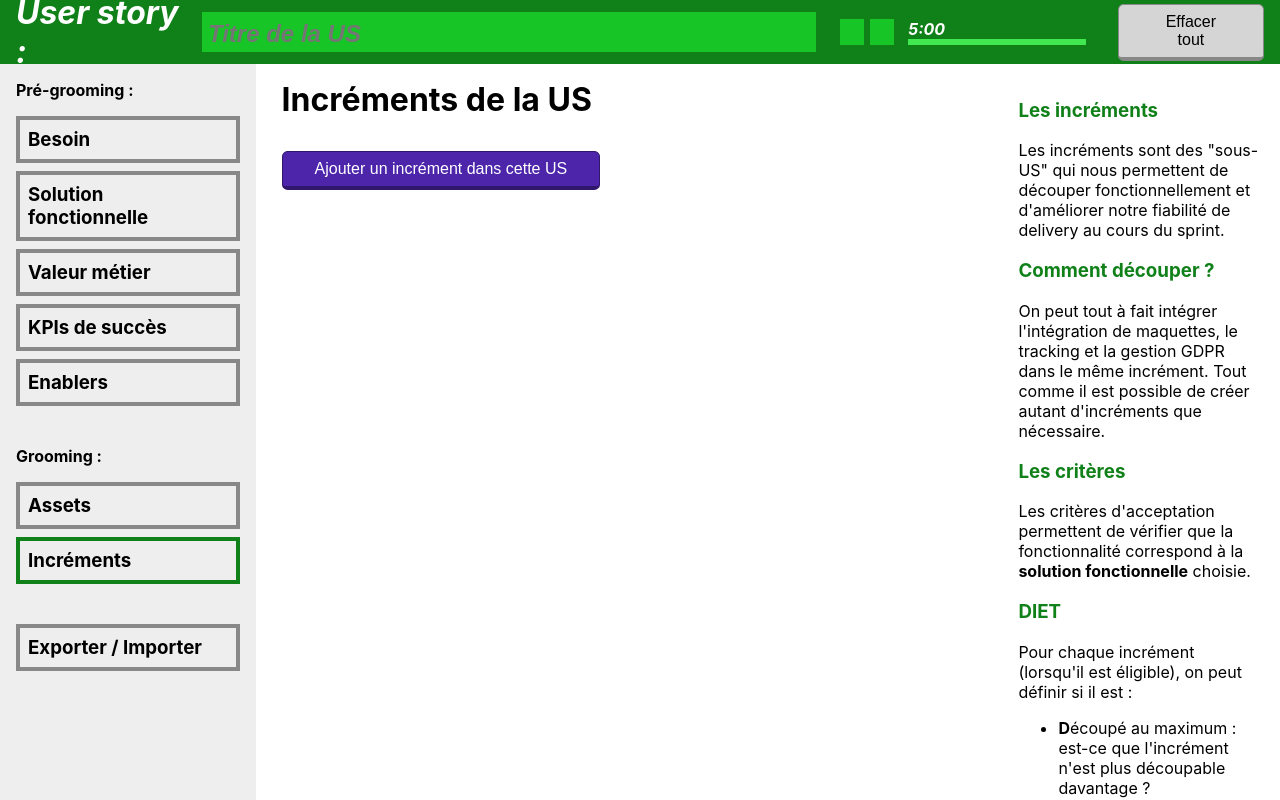
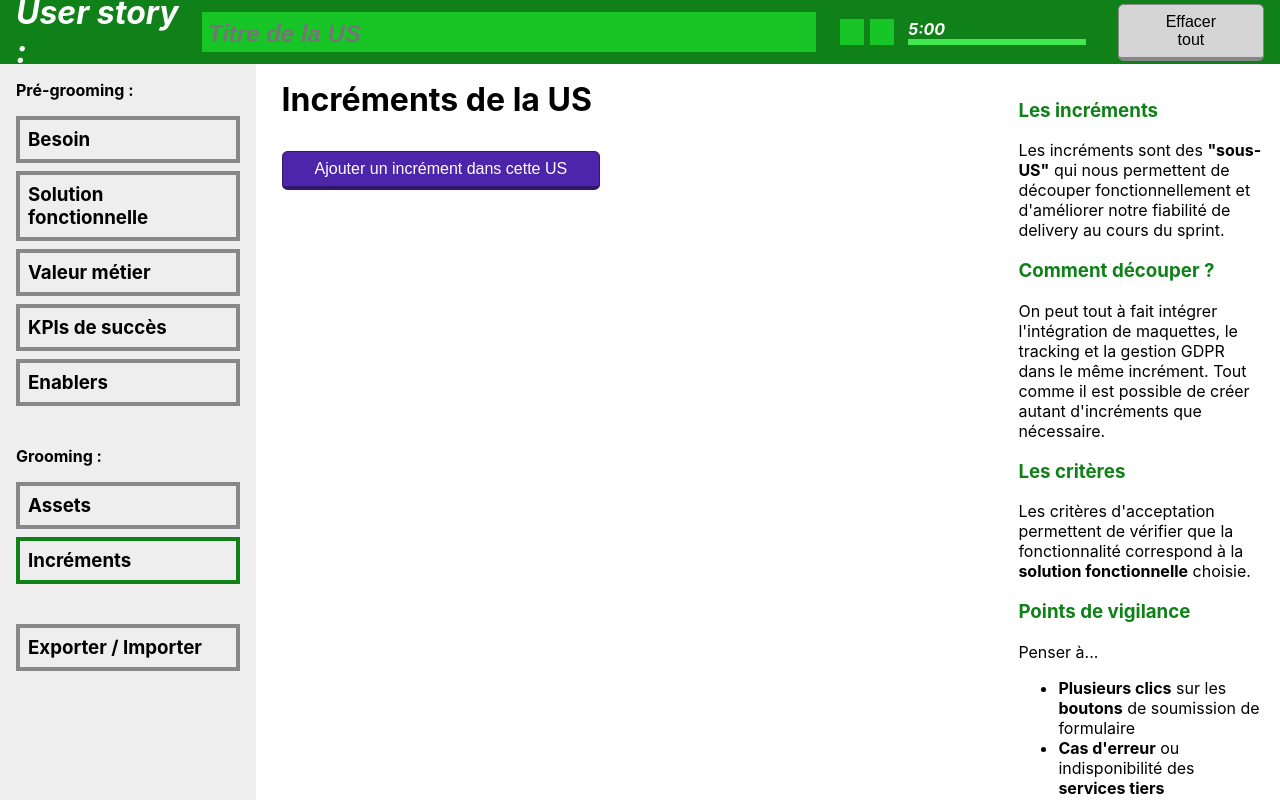
Before and after one commit to is06team/roadtrip-grooming, a Next.js app: page / in a window 1280 px wide. Both pictures are taken after a click on the item "Incréments". Shown: the top 800 px of the page. Built offline with nearby package versions, Linux system fonts and the light colour scheme.

Commit message:
Added increment careful tips

```diff
--- a/pages/components/IncrementPhase/index.tsx
+++ b/pages/components/IncrementPhase/index.tsx
@@ -78,7 +78,7 @@ const IncrementPhase = ({ isCurrentPhase }: Props) => {
           </div>
           <div className="phase-guides">
             <h3>Les incréments</h3>
-            <p>Les incréments sont des "sous-US" qui nous permettent de découper fonctionnellement
+            <p>Les incréments sont des <strong>"sous-US"</strong> qui nous permettent de découper fonctionnellement
               et d'améliorer notre fiabilité de delivery au cours du sprint.
             </p>
 
@@ -92,6 +92,13 @@ const IncrementPhase = ({ isCurrentPhase }: Props) => {
             <p>Les critères d'acceptation permettent de vérifier que la fonctionnalité correspond
               à la <strong>solution fonctionnelle</strong> choisie.
             </p>
+
+            <h3>Points de vigilance</h3>
+            <p>Penser à...</p>
+            <ul>
+              <li><strong>Plusieurs clics</strong> sur les <strong>boutons</strong> de soumission de formulaire</li>
+              <li><strong>Cas d'erreur</strong> ou indisponibilité des <strong>services tiers</strong></li>
+            </ul>
 
             <h3>DIET</h3>
             <p>Pour chaque incrément (lorsqu'il est éligible), on peut définir si il est :</p>
```
